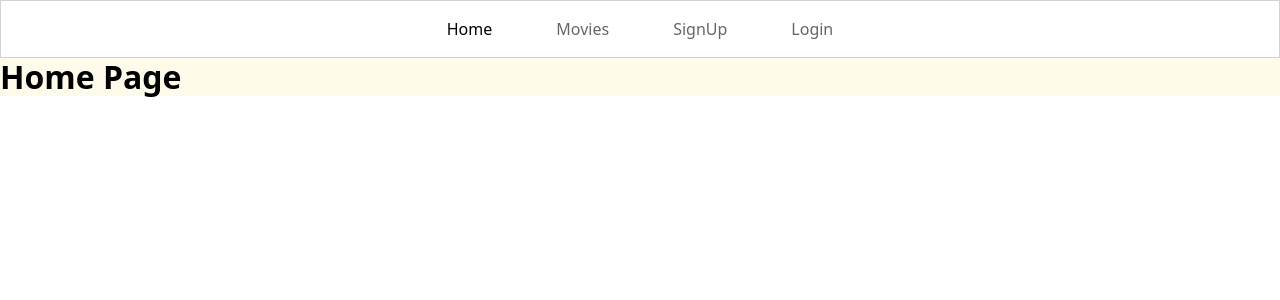
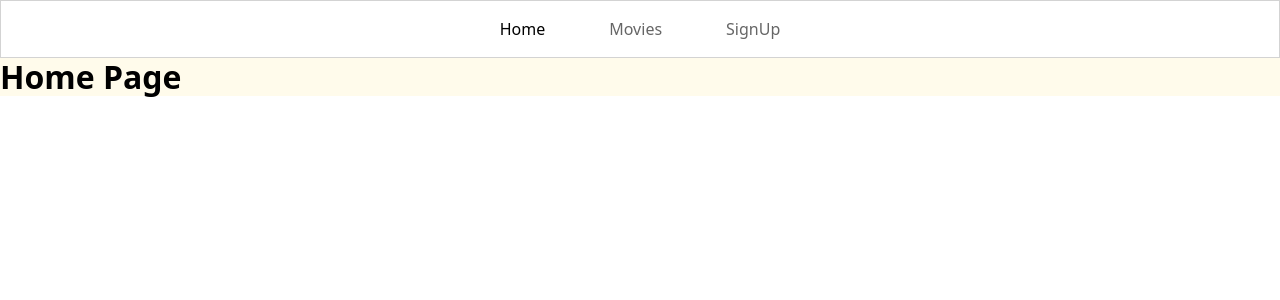
Before and after one commit to technative-academy/FrameBox-Frontend, a React (Vite) app: page / in a window 1280 px wide. Shown: the top 300 px of the page. Built offline with nearby package versions, Linux system fonts and the light colour scheme.

Commit message:
add if statement for showing login/signup

```diff
--- a/src/components/Nav/Nav.jsx
+++ b/src/components/Nav/Nav.jsx
@@ -1,12 +1,13 @@
 import { NavLink } from "react-router-dom";
 import styles from "./Nav.module.css";
 
-function SiteNav() {
+function SiteNav({ type }) {
     const navLinks = [
         { label: "Home", url: "/" },
         { label: "Movies", url: "/Movies" },
-    { label: "SignUp", url: "/SignUp" },
-    { label: "Login", url: "/Login" },
+        type === "login"
+            ? { label: "Login", url: "/Login" }
+            : { label: "SignUp", url: "/SignUp" },
     ];
     return (
         <div className={styles.wrapper}>
```
Lines whose indentation alone changed are shown as unchanged.
